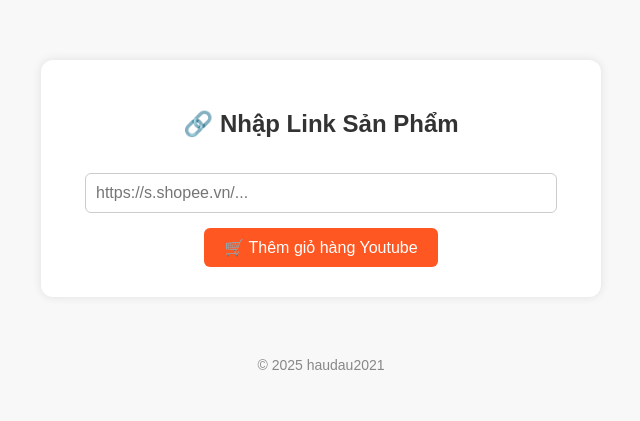
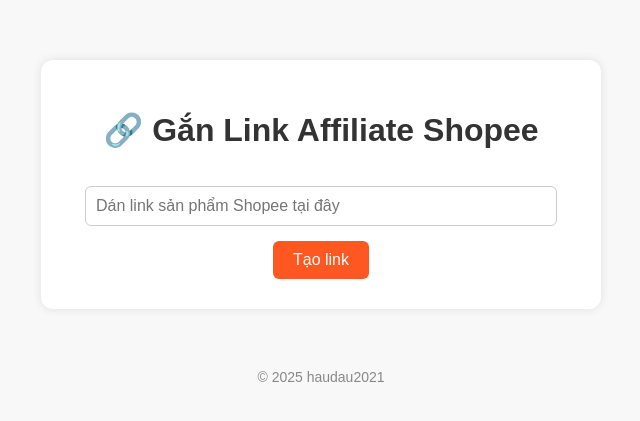
Before and after one commit to haudau2021/getlinkshope-ytb, a Flask app: page / in a window 1280 px wide. Shown: the top 421 px of the page, without its empty margins (319-959 px from the left). Run offline with Flask 3, Linux system fonts and the light colour scheme.

Commit message:
Update index.html

```diff
--- a/templates/index.html
+++ b/templates/index.html
@@ -2,19 +2,20 @@
 <html lang="vi">
 <head>
   <meta charset="UTF-8">
-    <title>Get Link Shopee - Youtube Tool</title>
-    <link rel="stylesheet" href="{{ url_for('static', filename='style.css') }}">
+  <title>Tạo link Shopee - haudau2021</title>
+  <link rel="stylesheet" href="/static/style.css">
 </head>
 <body>
   <div class="container">
-        <h2>🔗 Nhập Link Sản Phẩm</h2>
+    <h1>🔗 Gắn Link Affiliate Shopee</h1>
+    <form method="POST">
+      <input type="text" name="shopee_link" placeholder="Dán link sản phẩm Shopee tại đây" required>
+      <br>
+      <button type="submit">Tạo link</button>
+    </form>
     {% if error %}
       <p class="error">{{ error }}</p>
     {% endif %}
-        <form method="post">
-            <input type="text" name="shopee_link" placeholder="https://s.shopee.vn/..." required>
-            <button type="submit">🛒 Thêm giỏ hàng Youtube</button>
-        </form>
   </div>
   <div class="footer">© {{ now.year }} haudau2021</div>
 </body>
```
Lines whose indentation alone changed are shown as unchanged.
